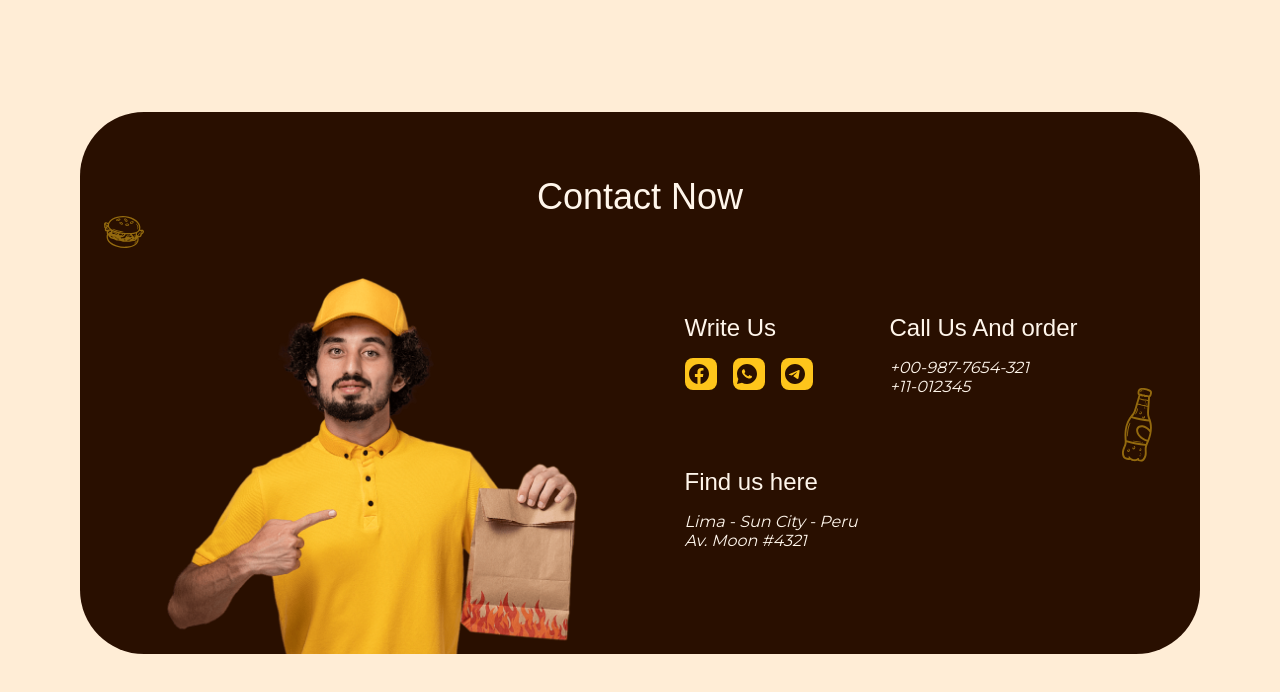
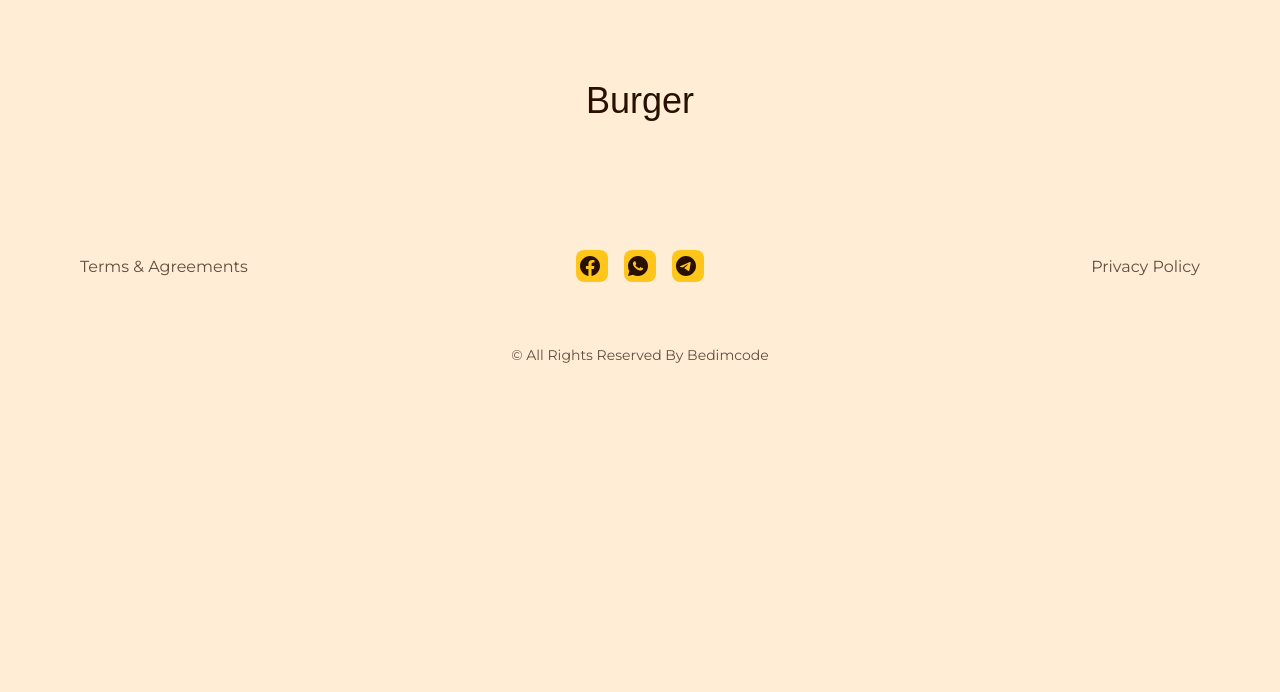
Before and after one commit to YuzkoNikita/Burger-shop-on-react, a React (Vite) app: page / in a window 1280 px wide. Shown: the top 692 px of the page. Built offline with nearby package versions, Linux system fonts and the light colour scheme; a web font is replaced by a local one.

Commit message:
one file was created and connected Footer.scss

```diff
--- a/src/App.jsx
+++ b/src/App.jsx
@@ -7,10 +7,10 @@ import ScrollUpButton from './minorComponents/ScrollUpButton/ScrollUpButton'
 function App() {
   return (
     <>
-      {/* <Header /> */}
-      <Main />
-      {/* <Footer />
-      <ScrollUpButton /> */}
+      {/* <Header />
+      <Main /> */}
+      <Footer />
+      {/* <ScrollUpButton /> */}
     </>
   )
 }
--- a/src/components/Footer/Footer.css
+++ /dev/null
@@ -1,98 +0,0 @@
-.footer {
-    padding-block: 3rem 2rem;
-  }
-
-  .footer_container {
-    row-gap: 2rem;
-  }
-
-  .footer_logo {
-    font-size: var(--h1-font-size);
-    font-family: var(--second-font);
-    color: var(--title-color);
-    justify-self: center;
-  }
-
-  .footer_content {
-    grid-template-columns: repeat(2, max-content);
-    justify-content: center;
-  }
-
-  .footer_link {
-    color: var(--text-color);
-  }
-
-  .footer_social {
-    grid-column: 1 / 3;
-    display: flex;
-    justify-content: center;
-    column-gap: 1rem;
-  }
-
-  .footer_social a {
-    width: 32px;
-    height: 32px;
-    background-color: var(--first-color);
-    color: var(--second-color);
-    font-size: 1.5rem;
-    border-radius: .5rem;
-    place-items: center;
-    transition: transform .4s;
-  }
-
-  .footer_social a:hover {
-    transform: translateY(-.25rem);
-  }
-
-  .footer_copy {
-    display: block;
-    text-align: center;
-    font-size: var(--small-font-size);
-    margin-top: 3.5rem;
-  }
-
-  /* ------- query screen ------ */
-  @media screen and (max-width: 330px) {
-    .footer_social {
-      grid-column: 1;
-    }
-
-    .footer_content {
-        grid-template-columns: 1fr;
-        justify-items: center;
-    }
-  }
-
-  @media screen and (min-width: 768px) {
-    .footer_social {
-      grid-column: initial;
-  }
-
-  .footer_content {
-      grid-template-columns: repeat(3, 1fr);
-      align-items: center;
-    }
-
-    .footer_link:nth-child(1) {
-        justify-self: start;
-    }
-
-    .footer_link:nth-child(2) {
-        order: 2;
-        justify-self: end;
-    }
-  }
-
-  @media screen and (min-width: 1150px) {
-    .footer {
-      padding-block: 5rem 3rem;
-    }
-
-    .footer_container {
-        row-gap: 3.5rem;
-    }
-
-    .footer_copy {
-        margin-top: 4rem;
-    }
-  }
--- a/src/components/Footer/Footer.jsx
+++ b/src/components/Footer/Footer.jsx
@@ -1,7 +1,5 @@
-import './Footer.css'
 import SectionTitle from '../../minorComponents/SectionTitle/SectionTitle'
 import ContactSocial from '../../minorComponents/ContactSocial/ContactSocial'
-
 
 export default function Footer() {
   return (
--- /dev/null
+++ b/src/components/Footer/Footer.scss
@@ -0,0 +1,79 @@
+.footer {
+  padding-block: 3rem 2rem;
+  .footer_container {
+    row-gap: 2rem;
+    .footer_content {
+      grid-template-columns: repeat(2, max-content);
+      justify-content: center;
+      .footer_link {
+        color: var(--text-color);
+      }
+      .footer_social {
+        grid-column: 1 / 3;
+        display: flex;
+        justify-content: center;
+        column-gap: 1rem;
+        a {
+          width: 32px;
+          height: 32px;
+          background-color: var(--first-color);
+          color: var(--second-color);
+          font-size: 1.5rem;
+          border-radius: .5rem;
+          place-items: center;
+          transition: transform .4s;
+          &:hover {
+            transform: translateY(-.25rem);
+          }
+        }
+      }
+    }
+  }
+  .footer_copy {
+    display: block;
+    text-align: center;
+    font-size: var(--small-font-size);
+    margin-top: 3.5rem;
+  }
+  /* ------- query screen ------ */
+  @media screen and (max-width: 330px) {
+    .footer_container {
+      .footer_content {
+        grid-template-columns: 1fr;
+        justify-items: center;
+        .footer_social {
+          grid-column: 1;
+        }
+      }
+    }
+  }
+  @media screen and (min-width: 768px) {
+    .footer_container {
+      .footer_content {
+        grid-template-columns: repeat(3, 1fr);
+        align-items: center;
+        .footer_link {
+          &:nth-child(1) {
+            justify-self: start;
+          }
+          &:nth-child(2) {
+            order: 2;
+            justify-self: end;
+          }
+        }
+        .footer_social {
+          grid-column: initial;
+        }
+      }
+    }
+  }
+  @media screen and (min-width: 1150px) {
+    padding-block: 5rem 3rem;
+    .footer_container {
+        row-gap: 3.5rem;
+    }
+    .footer_copy {
+        margin-top: 4rem;
+    }
+  }
+}
--- a/src/components/Main/Main.jsx
+++ b/src/components/Main/Main.jsx
@@ -7,10 +7,10 @@ import Recipe from './Recipe/Recipe'
 export default function Main() {
   return (
     <main className="main">
-        {/* <Home />
+        <Home />
         <Recipe />
         <Popular />
-        <Delivery /> */}
+        <Delivery />
         <Contact />
     </main>
   )
--- a/src/sass/index.scss
+++ b/src/sass/index.scss
@@ -21,3 +21,6 @@
 
 @import "../components/Main/Contact/Contact.scss";
 @import "../components/Main/Contact/ContactCard/ContactCard.scss";
+
+// Footer components
+@import "../components/Footer/Footer.scss";
```
